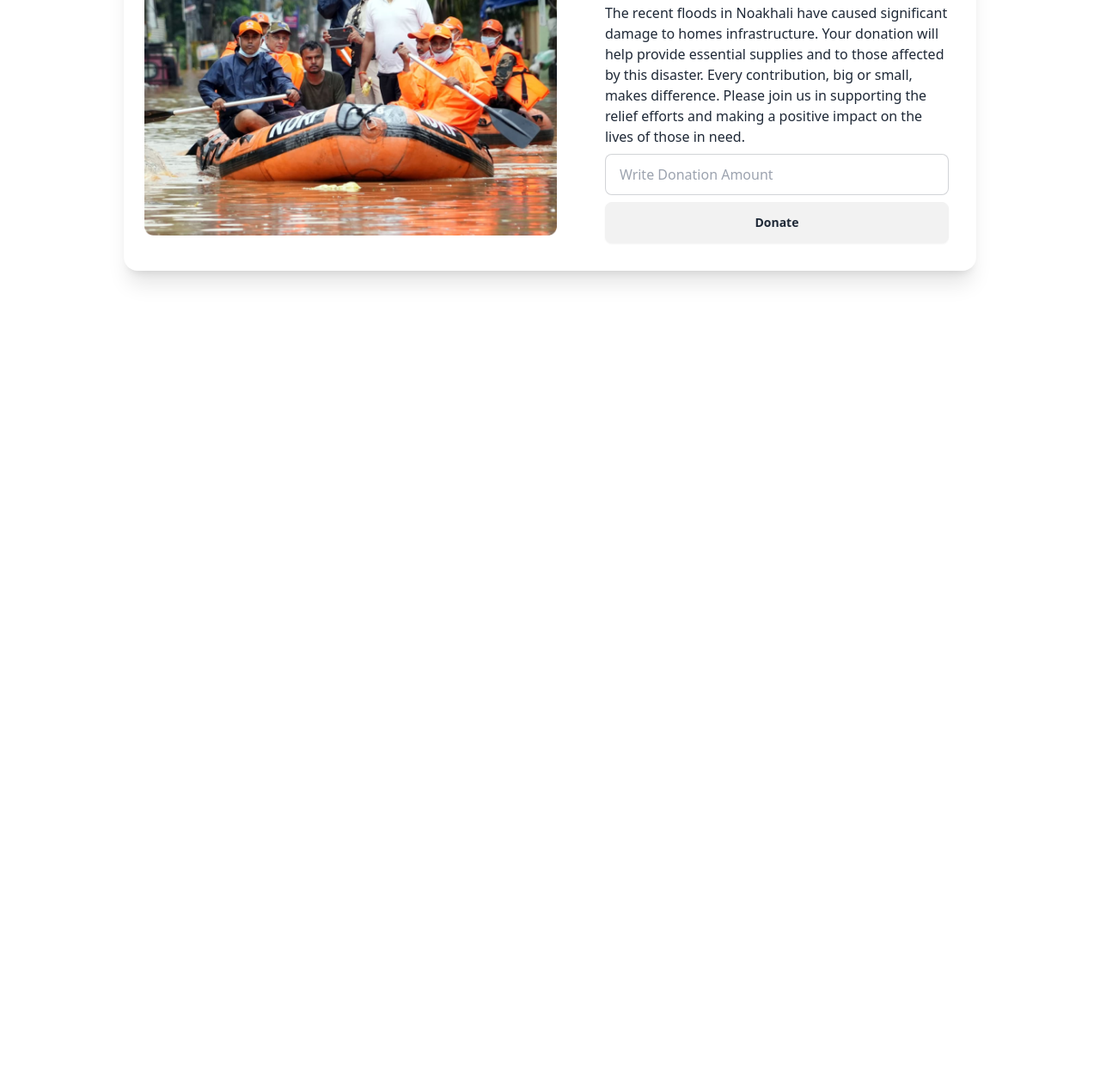
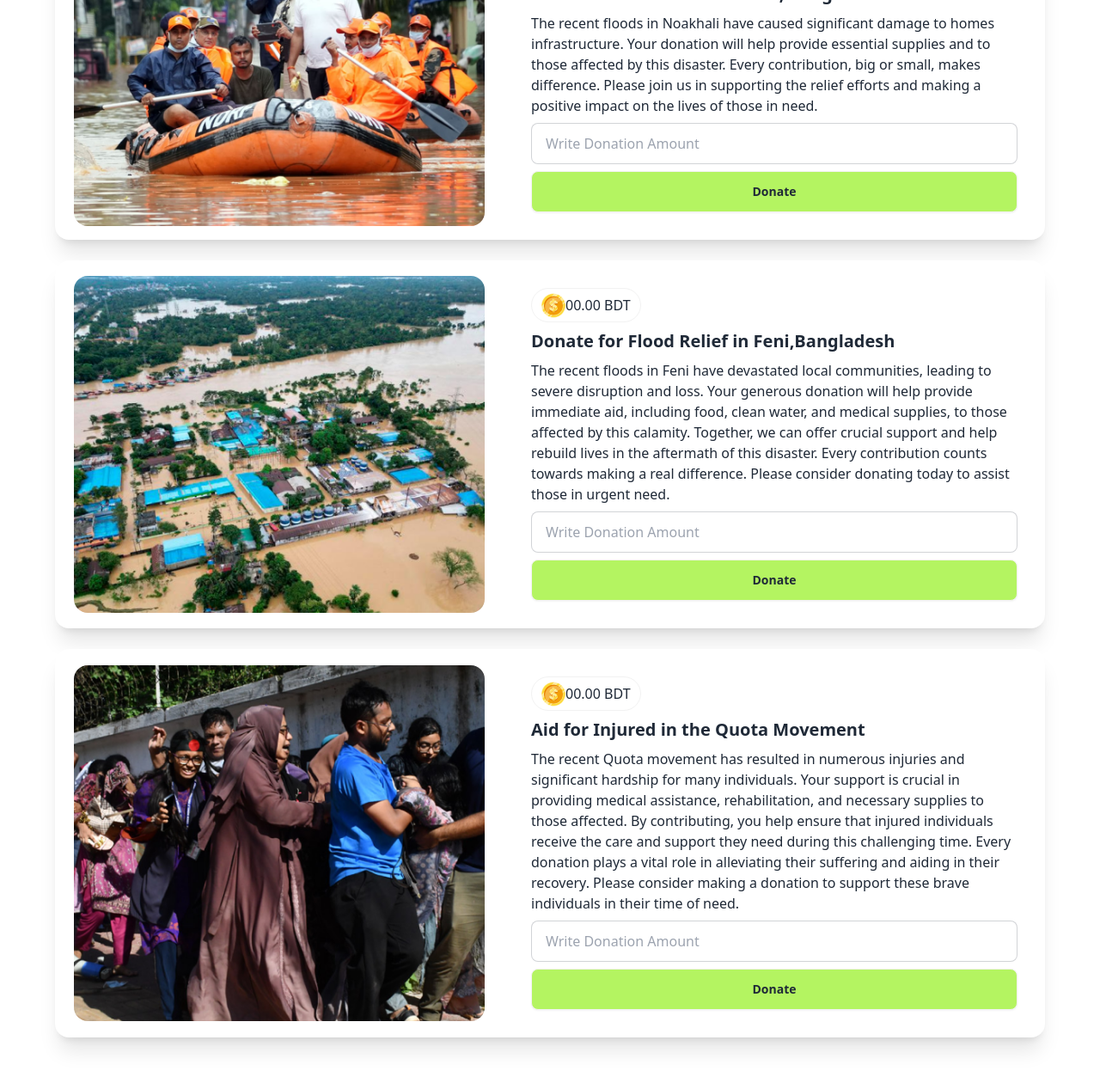
Before and after one commit to IsmailTonmoy/Donate_BD_Ass_05, a plain HTML site: page home.html in a window 1280 px wide. Shown: the part 334-1594 px from the top of the page at 86% size. Before the commit the page ends 800 px from the top, so only its background shows below. Drawn offline with nearby package versions, Linux system fonts and the light colour scheme.

Commit message:
Add all card

```diff
--- a/home.html
+++ b/home.html
@@ -29,8 +29,8 @@
 
     </header>
     <main>
-        <section class="max-w-6xl mx-auto p-20">
-            <div class="text-center">
+        <section class="max-w-6xl mx-auto py-20 space-y-6 ">
+            <div class="text-center space-x-4">
                 <button class="btn btn-xs sm:btn-sm md:btn-md lg:btn-lg">Donation</button>
                 <button class="btn btn-xs sm:btn-sm md:btn-md lg:btn-lg">History</button>
 
@@ -39,12 +39,12 @@
             <div>
                 <div class="card lg:card-side bg-base-100 shadow-xl">
                     <figure>
-                      <img class="p-6"
+                      <img class="p-0 size-11/12 rounded-2xl"
                         src="assets/noakhali.png"
                         alt="Album" />
                     </figure>
                     <div class="card-body w-1/2">
-                        <div class="badge badge-lg"><img src="assets/coin.png" alt="">00.00 BDT</div>
+                        <div class="badge badge-lg h-10"><img src="assets/coin.png" alt="">00.00 BDT</div>
 
                       <h2 class="card-title">Donate for Flood at Noakhali, Bangladesh</h2>
                       <p>The recent floods in Noakhali have caused significant damage to homes  infrastructure.
@@ -54,11 +54,59 @@
                         a positive impact on the lives of those in need.</p>
                       <div class="card-actions justify-end">
                         <input type="number" placeholder="Write Donation Amount " class="input input-bordered w-full" />
-                        <button class="btn btn-block">Donate</button>
+                        <button class="btn btn-block bg-[#B4F461]">Donate</button>
                       </div>
                     </div>
                   </div>
             </div>
+            <div>
+                <div class="card lg:card-side bg-base-100 shadow-xl">
+                    <figure>
+                      <img class="p-0 size-11/12 rounded-2xl"
+                        src="assets/feni.png"
+                        alt="Album" />
+                    </figure>
+                    <div class="card-body w-1/2">
+                        <div class="badge badge-lg h-10"><img src="assets/coin.png" alt="">00.00 BDT</div>
+                      <h2 class="card-title">Donate for Flood Relief in Feni,Bangladesh</h2>
+                      <p>The recent floods in Feni have devastated local communities, leading to severe disruption and loss.
+                        Your generous donation will help provide immediate aid, including food, clean water, and medical supplies,
+                        to those affected by this calamity. Together, we can offer crucial support
+                        and help rebuild lives in the aftermath of this disaster.
+                        Every contribution counts towards making a real difference.
+                        Please consider donating today to assist those in urgent need.</p>
+                      <div class="card-actions justify-end">
+                        <input type="number" placeholder="Write Donation Amount " class="input input-bordered w-full" />
+                        <button class="btn btn-block bg-[#B4F461]">Donate</button>
+                      </div>
+                    </div>
+                  </div>
+            </div>
+            <div></div>
+                <div class="card lg:card-side bg-base-100 shadow-xl">
+                    <figure>
+                      <img class="p-0 size-11/12 rounded-2xl"
+                        src="assets/quota-protest.png"
+                        alt="Album" />
+                    </figure>
+                    <div class="card-body w-1/2">
+                        <div class="badge badge-lg h-10"><img src="assets/coin.png" alt="">00.00 BDT</div>
+                      <h2 class="card-title">Aid for Injured in the Quota Movement</h2>
+                      <p>The recent Quota movement has resulted in numerous injuries and significant hardship for many individuals.
+                        Your support is crucial in providing medical assistance, rehabilitation, and necessary supplies to those affected.
+                         By contributing, you help ensure that injured individuals receive the care and support they need during this challenging time.
+                        Every donation plays a vital role in alleviating their suffering and aiding in their recovery.
+                        Please consider making a donation to support these brave individuals in their time of need.</p>
+                      <div class="card-actions justify-end">
+                        <input type="number" placeholder="Write Donation Amount " class="input input-bordered w-full" />
+                        <button class="btn btn-block bg-[#B4F461]">Donate</button>
+                      </div>
+                    </div>
+                  </div>
+            </div>
+
+
+
 
 
         </section>
```
